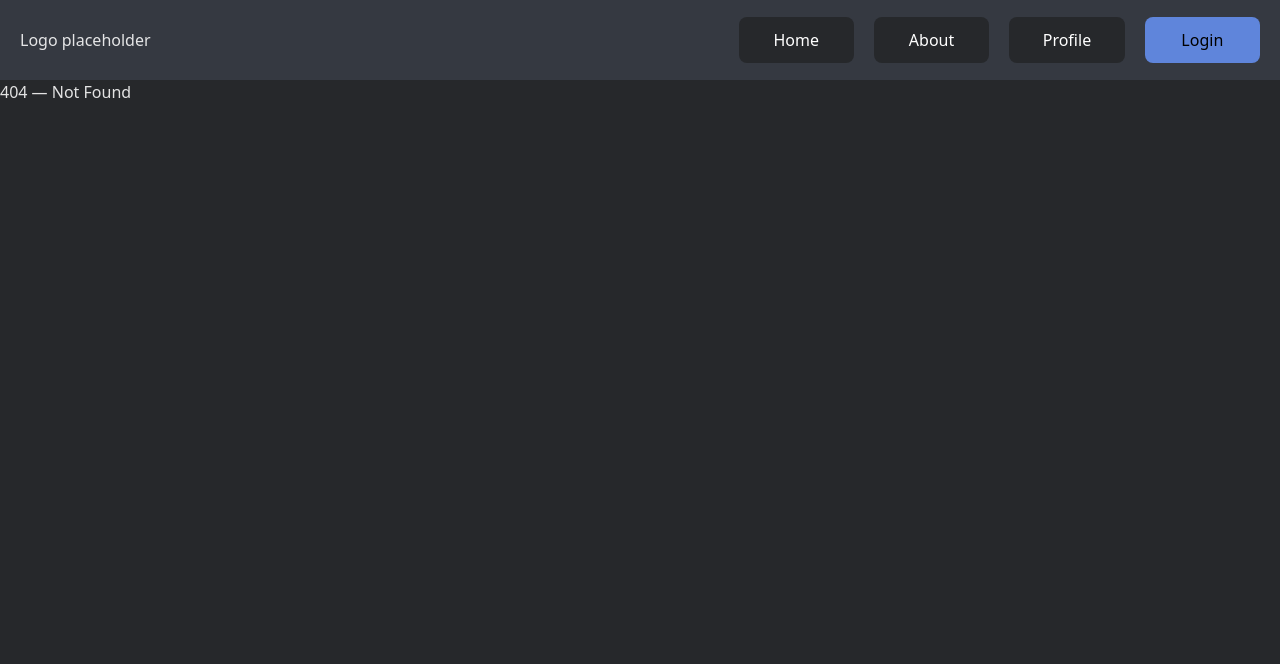
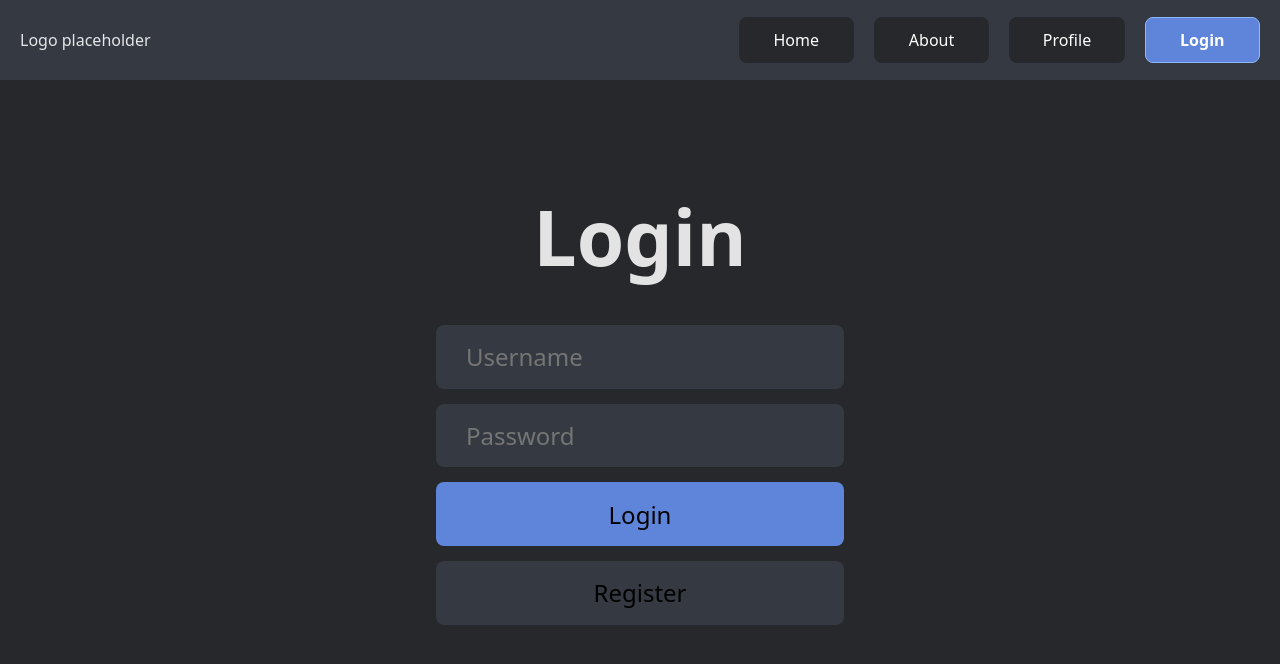
Before and after one commit to MateuszNawrocki777/pzsp2-eye-tracking, a React (Vite) app in the folder frontend/: page /login in a window 1280 px wide. Before the commit this address had no page. Shown: the top 664 px of the page. Built offline with nearby package versions, Linux system fonts and the light colour scheme.

Commit message:
Add login page

```diff
--- a/frontend/src/components/appContent/AppContent.jsx
+++ b/frontend/src/components/appContent/AppContent.jsx
@@ -1,4 +1,6 @@
 import { Routes, Route } from 'react-router-dom'
+
+import LoginPage from './loginPage/LoginPage'
 
 import './AppContent.css'
 
@@ -10,6 +12,7 @@ export default function AppContent() {
                 { // TODO: Add routes
 }
                 <Route path="/" element={<div>Home page</div>} />
+                <Route path="/login" element={<LoginPage />} />
                 <Route path="/about" element={<div>About page</div>} />
                 <Route path="/profile" element={<div>Profile page</div>} />
                 <Route path="*" element={<div>404 — Not Found</div>} />
--- /dev/null
+++ b/frontend/src/components/appContent/loginPage/LoginPage.css
@@ -0,0 +1,28 @@
+.login-page-container {
+    display: flex;
+    flex-direction: column;
+    align-items: center;
+    height: 100%;
+    width: 100%;
+    font-size: 24px;
+    gap: 20px;
+    padding-top: 7%;
+}
+
+.login-page-content {
+    display: flex;
+    flex-direction: column;
+    justify-content: center;
+    align-items: stretch;
+    gap: 15px;
+}
+
+.login-page-login-button {
+    background-color: #5F85DB;
+}
+
+.login-page-error {
+    color: #ff4a4a;
+    margin: 0;
+    font-size: 0.8em;
+}
--- /dev/null
+++ b/frontend/src/components/appContent/loginPage/LoginPage.jsx
@@ -0,0 +1,40 @@
+import { useRef, useState } from 'react'
+import { useNavigate } from 'react-router-dom'
+
+import { useAuth } from '../../../hooks/authContext.jsx'
+
+import './LoginPage.css'
+
+
+export default function LoginPage() {
+    const navigate = useNavigate();
+    const { login } = useAuth();
+
+    const usernameRef = useRef();
+    const passwordRef = useRef();
+
+    const [error, setError] = useState("");
+
+    const handleLogin = () => {
+        const username = usernameRef.current.value;
+        const password = passwordRef.current.value;
+        // TODO: Implement login logic
+        console.log("Logging in with", username, password);
+        setError("Example error for testing");
+        login();
+        navigate("/");
+    }
+
+    return (
+        <div className="login-page-container">
+            <h1>Login</h1>
+            <div className='login-page-content'>
+                <input type="text" placeholder="Username" ref={usernameRef} />
+                <input type="password" placeholder="Password" ref={passwordRef} />
+                <button className='login-page-login-button' onClick={handleLogin}>Login</button>
+                <button onClick={() => {navigate("/register")}}>Register</button>
+                <p className='login-page-error'>{error}</p>
+            </div>
+        </div>
+    )
+}
--- a/frontend/src/components/header/Header.css
+++ b/frontend/src/components/header/Header.css
@@ -60,7 +60,7 @@
     background-color: #5F85DB;
     cursor: pointer;
     transition: border-color 0.25s;
-    color: #000;
+    color: #fff;
     text-decoration: none;
     min-width: 75px;
     text-align: center;
--- a/frontend/src/components/header/Header.jsx
+++ b/frontend/src/components/header/Header.jsx
@@ -17,7 +17,7 @@ export default function Header() {
 
 
 function Navigation() {
-    const { isLoggedIn, login, logout } = useAuth();
+    const { isLoggedIn, logout } = useAuth();
 
     return (
         <div className='header-navigation-div'>
@@ -25,9 +25,9 @@ function Navigation() {
             <NavLink to="/about" className={"header-navigation-button"}>About</NavLink>
             <NavLink to="/profile" className={"header-navigation-button"}>Profile</NavLink>
             {isLoggedIn ? (
-                <a onClick={logout} className={"header-navigation-button"}>Logout</a> //TODO: These buttons arent styled properly
+                <a onClick={logout} className={"header-navigation-button"}>Logout</a> //TODO: Implement logging out
             ) : (
-                <a onClick={login} className={"header-navigation-login-button"}>Login</a>
+                <NavLink to="/login" className={"header-navigation-login-button"}>Login</NavLink>
             )}
         </div>
     )
--- a/frontend/src/index.css
+++ b/frontend/src/index.css
@@ -24,19 +24,27 @@ body {
 h1 {
   font-size: 3.2em;
   line-height: 1.1;
+  margin: 0.33em;
 }
 
-button {
+button,
+input[type="text"],
+input[type="password"] {
   border-radius: 8px;
   border: 1px solid transparent;
   padding: 0.6em 1.2em;
   font-size: 1em;
   font-weight: 500;
   font-family: inherit;
-  background-color: #26282B;
-  cursor: pointer;
+  background-color: #353941;
   transition: border-color 0.25s;
 }
-button:hover {
+button:hover,
+input[type="text"]:hover,
+input[type="password"]:hover {
   border-color: #90B8F8;
 }
+
+button {
+  cursor: pointer;
+}
```
